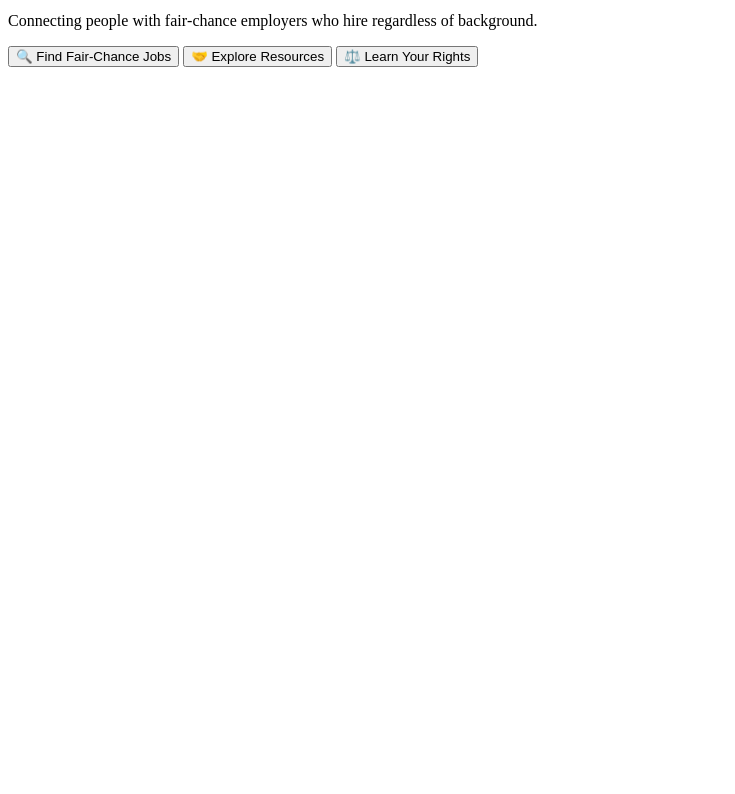
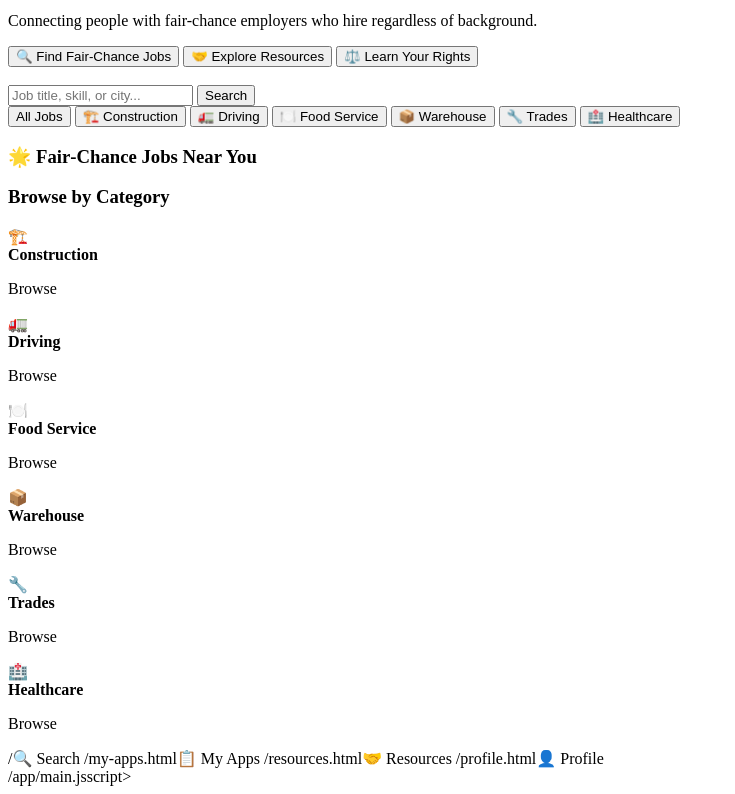
Before and after one commit to emsily12693-coder/FairChanceFinder.com, a plain HTML site: page index.html in a window 1280 px wide. Shown: the part 160-954 px from the top of the page, without its empty margins (0-735 px from the left). Before the commit the page ends 800 px from the top, so only its background shows below. Drawn offline with Linux system fonts and the light colour scheme.

Commit message:
Update index.html

```diff
--- a/index.html
+++ b/index.html
@@ -1,12 +1,18 @@
 <!DOCTYPE html>
 <html lang="en">
 <head>
-  <meta charset="UTF-8">
-  <meta name="viewport" content="width=device-width, initial-scale=1.0">
+  <meta charset="UTF-8" />
+  <meta name="viewport" content="width=device-width, initial-scale=1.0" />
   <title>FairChance Finder</title>
 
   /manifest.json
-  <meta name="theme-color" content="#1a237e">
+  <meta name="theme-color" content="#1a237e" />
+  <meta name="description" content="Connecting fair-chance job seekers with employers who believe in second chances." />
+
+  <meta name="apple-mobile-web-app-capable" content="yes" />
+  <meta name="apple-mobile-web-app-status-bar-style" content="black-translucent" />
+  <meta name="apple-mobile-web-app-title" content="FairChance Finder" />
+  /icons/icon-192x192.png
 
   /styles/app.css
 </head>
@@ -20,17 +26,80 @@
 
 <div class="hero">
   <h2>Find Your Second Chance ⭐</h2>
-  <p>Connecting people with fair‑chance employers who hire regardless of background.</p>
+  <p>Connecting people with fair-chance employers who hire regardless of background.</p>
 
-  <button class="cta-btn" data-scroll="jobs">
-    🔍 Find Fair‑Chance Jobs
-  </button>
+  <!-- CTA buttons you wanted (no inline onclick; main.js handles these) -->
+  <button class="cta-btn" data-scroll="jobs">🔍 Find Fair‑Chance Jobs</button>
+  <button class="cta-btn secondary" data-link="/resources.html">🤝 Explore Resources</button>
+  <button class="cta-btn tertiary" data-link="/rights.html">⚖️ Learn Your Rights</button>
 
-  <button class="cta-btn secondary" data-link="/resources.html">
-    🤝 Explore Resources
-  </button>
+  <div class="search-bar" style="margin-top: 18px;">
+    <input type="search" id="searchInput" placeholder="Job title, skill, or city..." aria-label="Search jobs" />
+    <button id="searchBtn" type="button">Search</button>
+  </div>
+</div>
 
-  <button class="cta-btn tertiary" data-link="/rights.html">
-    ⚖️ Learn Your Rights
-  </button>
+<div class="filter-row" id="filterRow">
+  <button class="filter-chip active" data-category="all">All Jobs</button>
+  <button class="filter-chip" data-category="construction">🏗️ Construction</button>
+  <button class="filter-chip" data-category="driving">🚛 Driving</button>
+  <button class="filter-chip" data-category="food">🍽️ Food Service</button>
+  <button class="filter-chip" data-category="warehouse">📦 Warehouse</button>
+  <button class="filter-chip" data-category="trades">🔧 Trades</button>
+  <button class="filter-chip" data-category="healthcare">🏥 Healthcare</button>
 </div>
+
+<div class="section">
+  <h3 id="sectionTitle">🌟 Fair‑Chance Jobs Near You</h3>
+  <div class="jobs-grid" id="jobsGrid"></div>
+</div>
+
+<div class="section">
+  <h3>Browse by Category</h3>
+  <div class="categories">
+    <div class="cat-card" data-category="construction" role="button" tabindex="0" aria-label="Construction jobs">
+      <div class="icon">🏗️</div>
+      <strong>Construction</strong>
+      <p>Browse</p>
+    </div>
+    <div class="cat-card" data-category="driving" role="button" tabindex="0" aria-label="Driving jobs">
+      <div class="icon">🚛</div>
+      <strong>Driving</strong>
+      <p>Browse</p>
+    </div>
+    <div class="cat-card" data-category="food" role="button" tabindex="0" aria-label="Food service jobs">
+      <div class="icon">🍽️</div>
+      <strong>Food Service</strong>
+      <p>Browse</p>
+    </div>
+    <div class="cat-card" data-category="warehouse" role="button" tabindex="0" aria-label="Warehouse jobs">
+      <div class="icon">📦</div>
+      <strong>Warehouse</strong>
+      <p>Browse</p>
+    </div>
+    <div class="cat-card" data-category="trades" role="button" tabindex="0" aria-label="Trades jobs">
+      <div class="icon">🔧</div>
+      <strong>Trades</strong>
+      <p>Browse</p>
+    </div>
+    <div class="cat-card" data-category="healthcare" role="button" tabindex="0" aria-label="Healthcare jobs">
+      <div class="icon">🏥</div>
+      <strong>Healthcare</strong>
+      <p>Browse</p>
+    </div>
+  </div>
+</div>
+
+<div class="spacer"></div>
+<div id="toast" aria-live="polite"></div>
+
+<nav>
+  /<span>🔍</span> Search</a>
+  /my-apps.html<span>📋</span> My Apps</a>
+  /resources.html<span>🤝</span> Resources</a>
+  /profile.html<span>👤</span> Profile</a>
+</nav>
+
+/app/main.jsscript>
+</body>
+</html>
```
